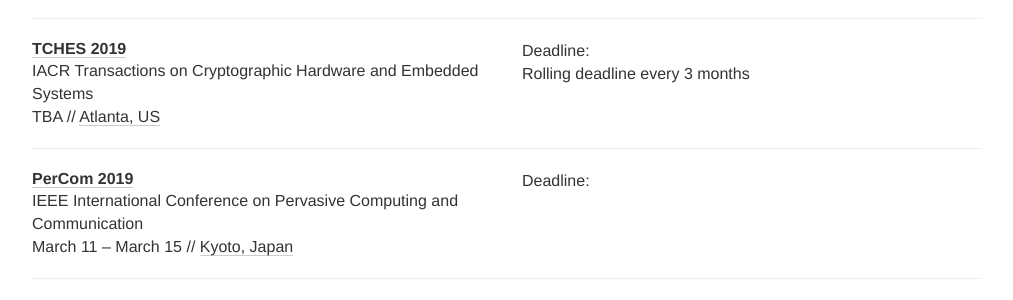
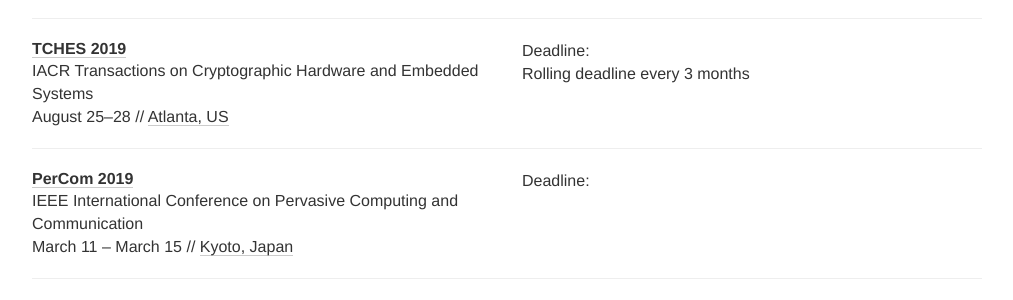
Before and after one commit to sec-deadlines/sec-deadlines.github.io, a Jekyll site: the page built from index.html, in a window 1280 px wide and 900 px high, scrolled down 1889 px. Shown: the part 152-452 px from the top of the window, without its empty margins (133-1146 px from the left). Built offline with Jekyll 4.4.1, drawn with Linux system fonts in a browser that asks for light colours; nearby versions of some CDN libraries; comment, search, counter and statistics services are not loaded.

Commit message:
Update conferences.yml

```diff
--- a/_data/conferences.yml
+++ b/_data/conferences.yml
@@ -189,7 +189,7 @@
     - "%y-01-15 23:59"
     - "%y-04-15 23:59"
   comment: Rolling deadline every 3 months
-  date: "TBA"
+  date: August 25-28
   place: Atlanta, US
   tags: [SEC, CRYPTO]
 
```
